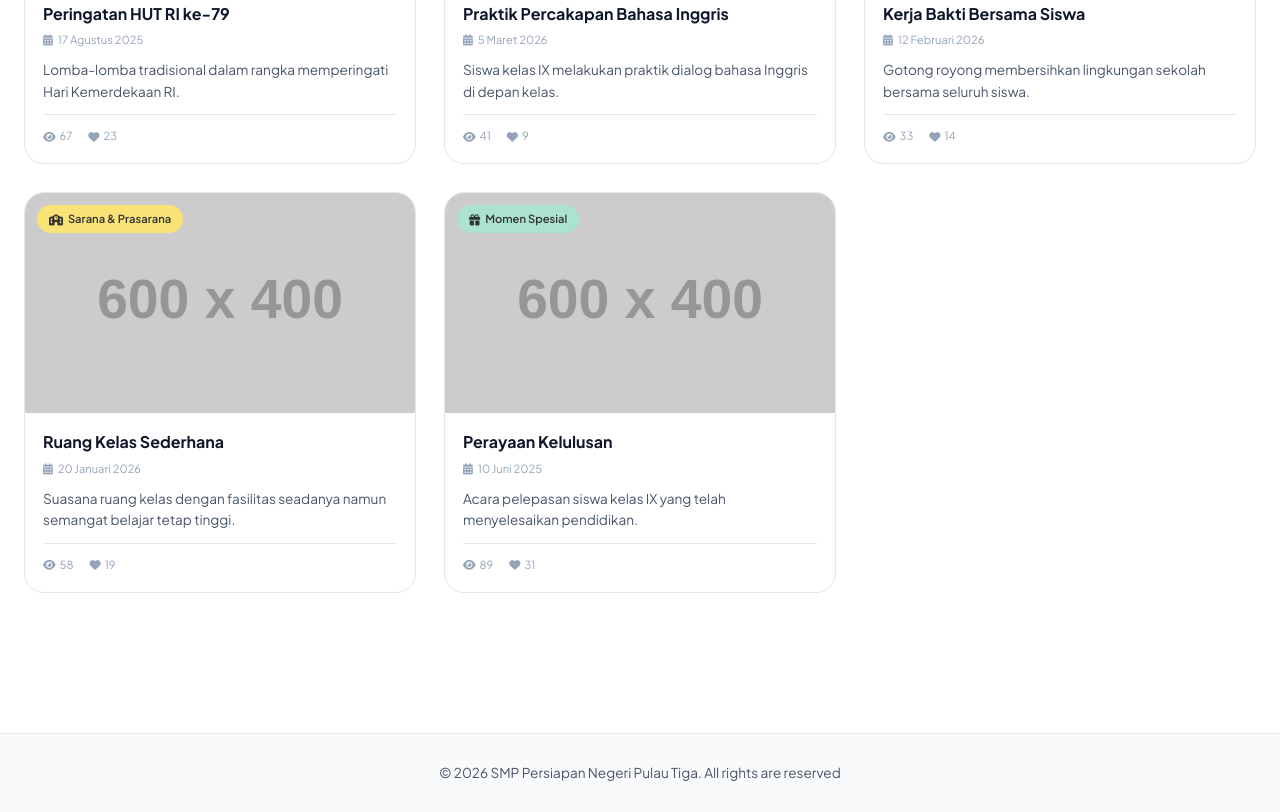
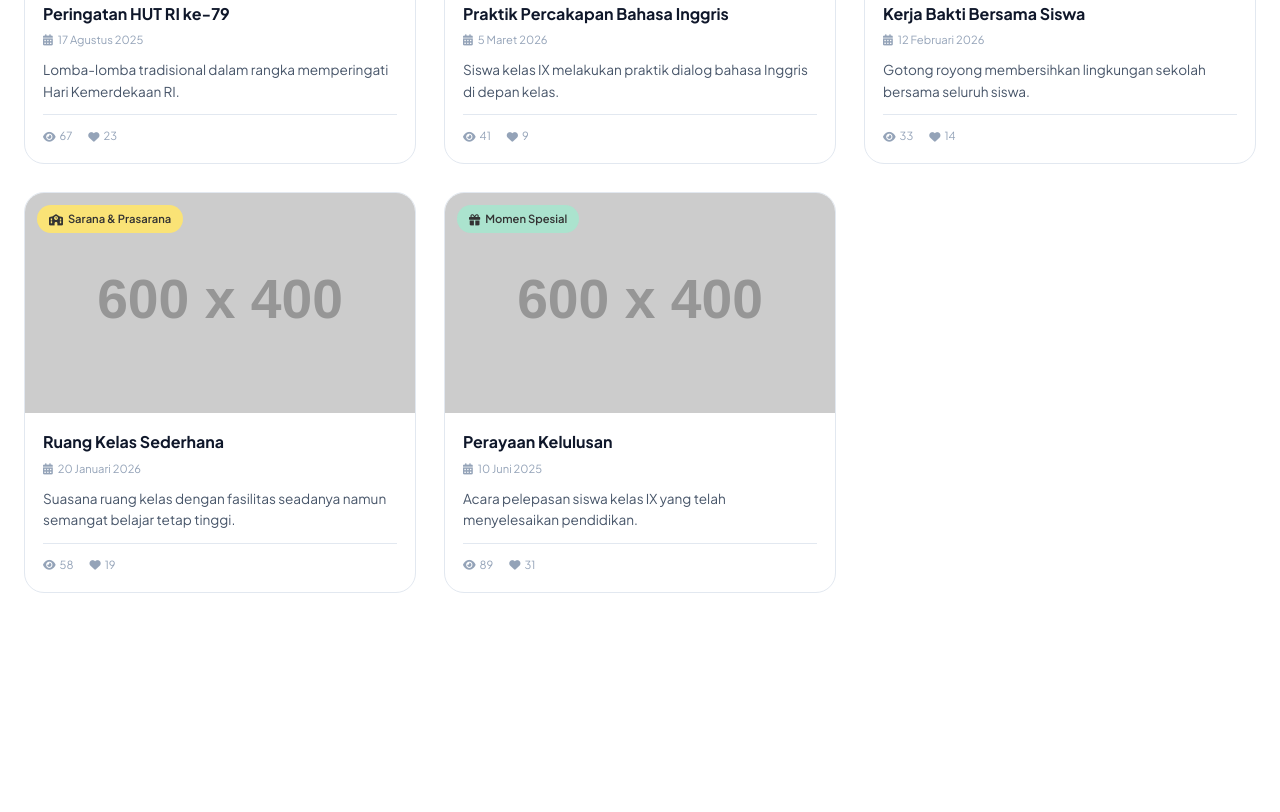
Before and after one commit to Mryanto96/DokumenPTK, a plain HTML site: page gallery.html in a window 1280 px wide. Shown: the part 1383-2195 px from the top of the page. After the commit the page ends 2116 px from the top, so only its background shows below. Drawn offline with Linux system fonts and the light colour scheme; placeholder pictures from the web are drawn by us.

Commit message:
komit ajah

```diff
--- a/gallery.html
+++ b/gallery.html
@@ -444,13 +444,6 @@
         <div id="lightboxCaption" class="lightbox-caption"></div>
     </div>
 
-    <!-- FOOTER -->
-    <footer>
-        <div class="container">
-            © 2026 SMP Persiapan Negeri Pulau Tiga. All rights are reserved
-        </div>
-    </footer>
-
     <script src="js/main.js"></script>
     <script>
         // ===== DATA GALERI =====
```
Also changed, not shown: about.html (+0 -7 lines), blog-admin.html (+0 -4 lines), blog.html (+0 -5 lines), contact.html (+0 -7 lines), documents.html (+0 -6 lines), exam.html (+0 -6 lines), grades.html (+0 -7 lines), post.html (+0 -6 lines).
